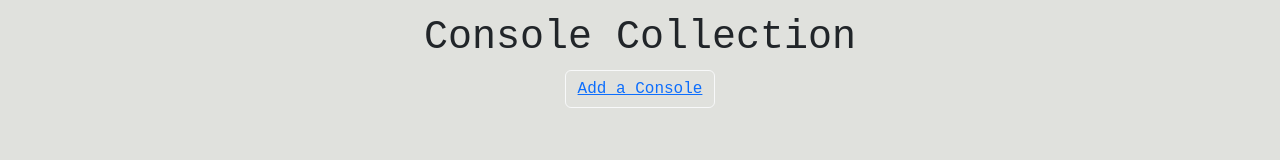
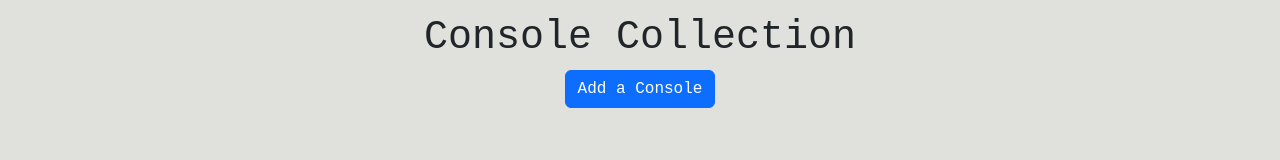
Before and after one commit to Lortiz528/FSPP-App, a React (Create React App) app in the folder front-end/: page /consoles in a window 1280 px wide. Shown: the part 150-310 px from the top of the page. Built offline with nearby package versions, Linux system fonts and the light colour scheme; no server answers.

Commit message:
added missing color field console edit

```diff
--- a/front-end/src/Components/Edit/EditConsole.js
+++ b/front-end/src/Components/Edit/EditConsole.js
@@ -31,7 +31,7 @@ function EditConsole() {
       })
       .catch((err) => {
         setError(err);
-        navigate('/*')
+        navigate('/*');
       });
   }, [id, navigate]);
 
@@ -121,6 +121,16 @@ function EditConsole() {
             type="text"
             name="brand"
             value={console.brand}
+            onChange={handleTextChange}
+            required
+          />
+        </Form.Group>
+        <Form.Group controlId="color">
+          <Form.Label>Color</Form.Label>
+          <Form.Control
+            type="text"
+            name="color"
+            value={console.color}
             onChange={handleTextChange}
             required
           />
--- a/front-end/src/Components/New/NewConsole.js
+++ b/front-end/src/Components/New/NewConsole.js
@@ -163,6 +163,7 @@ function NewConsole() {
             Submit
           </Button>
         </Form>
+        <br/>
         <Button className="newconsolebackbtn" variant="primary">
           <Link to="/consoles">Go Back</Link>
         </Button>
--- a/front-end/src/Pages/ConsoleIndex.js
+++ b/front-end/src/Pages/ConsoleIndex.js
@@ -1,3 +1,4 @@
+import './FourOFour.scss';
 import Consoles from '../Components/Index/Consoles';
 import { Link } from 'react-router-dom';
 import { Button } from 'react-bootstrap';
@@ -6,7 +7,7 @@ function ConsoleIndex() {
   return (
     <div>
       <h1>Console Collection</h1>
-      <Button variant="outline-light">
+      <Button className="addconsolebtn" variant="primary">
         <Link to="/consoles/new">Add a Console</Link>
       </Button>
       <Consoles />
--- a/front-end/src/Pages/FourOFour.scss
+++ b/front-end/src/Pages/FourOFour.scss
@@ -13,3 +13,8 @@
     color: white;
     text-decoration: none;
 }
+
+.addconsolebtn a{
+color: white;
+text-decoration: none;
+}
```
